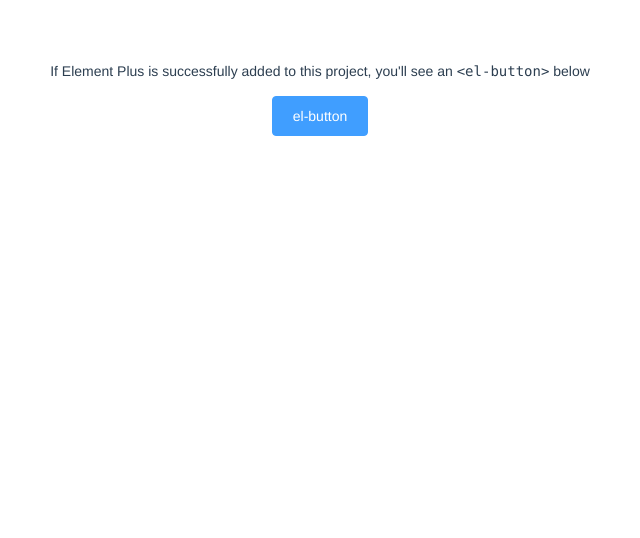
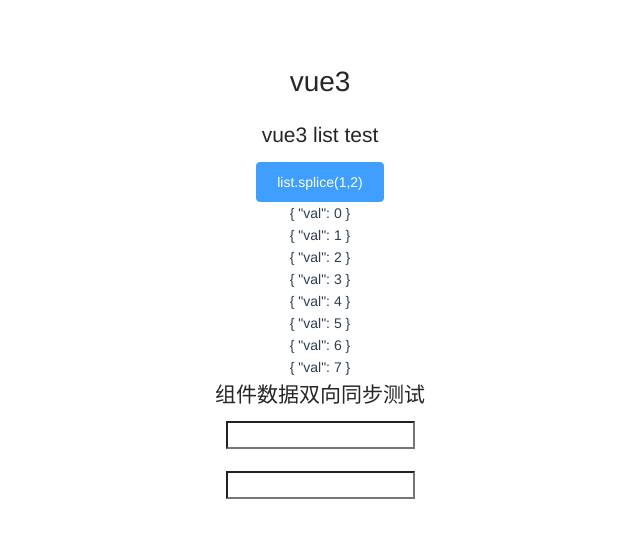
Before and after one commit to thetime50/vue3-practice, a Vue app: page /vue3test in a window 1280 px wide. Shown: the top 538 px of the page, without its empty margins (320-960 px from the left). Built offline with nearby package versions, Linux system fonts and the light colour scheme.

Commit message:
修改文件结构

```diff
--- a/src/App.vue
+++ b/src/App.vue
@@ -1,11 +1,6 @@
 <template>
   <div>
-    <p>
-      If Element Plus is successfully added to this project, you'll see an
-      <code v-text="'<el-button>'"></code>
-      below
-    </p>
-    <el-button type="primary">el-button</el-button>
+    <h1>vue3</h1>
   </div>
   <router-view/>
 </template>
--- a/src/router/index.js
+++ b/src/router/index.js
@@ -15,6 +15,16 @@
   //   // which is lazy-loaded when the route is visited.
   //   component: () => import(/* webpackChunkName: "about" */ '../views/About.vue'),
   // },
+  {
+    path: '/elementtest',
+    name: 'elementtest',
+    component: () => import('@/views/elementTest/elementTest.vue'),
+  },
+  {
+    path: '/vue3test',
+    name: 'vue3test',
+    component: () => import('@/views/vue3Test/vue3Test.vue'),
+  },
 ];
 
 const router = createRouter({
--- a/src/views/Home.vue
+++ b/src/views/Home.vue
@@ -1,63 +1,33 @@
 <template>
   <div class="home">
     <h1>HELLO VUE3</h1>
-    <div>
-      <eli-edit style="width: 1em; height: 1em; margin-right: 8px;"  />
-      <el-icon :size="18" color="#666"> <!-- 从elicon继承样式 -->
-        <eli-edit />
-      </el-icon>
-      <div>
-        <el-button type="primary" icon="el-icon-edit" >button icon test</el-button>
-        <i>但是button组件里面的还是font icon</i>
-      </div>
-    </div>
-    <div>
-      <h2>vue3 list test</h2>
-      <el-button type="primary" @click="listSplice">list.splice(1,2)</el-button>
-      <template v-for="(item,index) in list">
-        <!-- eslint-disable-next-line -->
-        <item :obj="item" />
-      </template>
-    </div>
-    <div>
-      <h2>组件数据双向同步测试</h2>
-      <m-edit v-model="mval"/><br>
-      <!-- <m-edit :value="mval" @input="inputCb"/><br> -->
-      <m-edit :modelValue="mval" @update:modelValue="updateModelValueCb"/><br>
-      <!-- mval = $event -->
-    </div>
+    <ul>
+       <template v-for="(item, index) in menu" :key="index">
+          <li>
+            <router-link :to="item.path">
+              {{item.name}}
+            </router-link>
+          </li>
+       </template>
+    </ul>
   </div>
 </template>
 
 <script>
 // @ is an alias to /src
-import item from './item.vue';
-import mEdit from './mEdit.vue';
 
 export default {
   name: 'Home',
-  components: {
-    item,
-    mEdit,
-  },
   data() {
     return {
-      list: Array.from({ length: 8 }, (v, i) => ({ val: i })),
-      mval: '',
+      menu: [
+        { name: 'element test', path: '/elementtest' },
+        { name: 'vue3 test', path: '/vue3test' },
+      ],
     };
   },
   methods: {
-    listSplice() {
-      this.list.splice(1, 2);
-    },
-    inputCb(val) {
-      console.log('inputCb', val);
-      this.mval = val;
-    },
-    updateModelValueCb(val) {
-      console.log('updateModelValueCb', val);
-      this.mval = val;
-    },
+    //
   },
 };
 </script>
--- /dev/null
+++ b/src/views/elementTest/elementTest.vue
@@ -0,0 +1,40 @@
+<template>
+    <div class="component-element-test">
+      <h1>element pluse test</h1>
+
+      <p>
+        If Element Plus is successfully added to this project, you'll see an
+        <code v-text="'<el-button>'"></code>
+        below
+      </p>
+      <el-button type="primary">el-button</el-button>
+
+      <eli-edit style="width: 1em; height: 1em; margin-right: 8px;"  />
+      <el-icon :size="18" color="#666"> <!-- 从elicon继承样式 -->
+        <eli-edit />
+      </el-icon>
+      <div>
+        <el-button type="primary" icon="el-icon-edit" >button icon test</el-button>
+        <i>但是button组件里面的还是font icon</i>
+      </div>
+
+    </div>
+</template>
+
+<script>
+/* message */
+
+export default {
+  name: 'element-test',
+  data() {
+    return {
+    };
+  },
+};
+</script>
+
+<style rel="stylesheet/scss" lang="scss" scoped>
+    .component-element-test{
+
+    }
+</style>
--- a/src/views/item.vue
+++ b/src/views/vue3Test/item.vue
@@ -17,7 +17,7 @@
     };
   },
   watch: {
-    obj(after, before) {
+    obj(after) {
       console.log(Object.assign(after));
     },
   },
--- /dev/null
+++ b/src/views/vue3Test/vue3Test.vue
@@ -0,0 +1,57 @@
+<template>
+    <div class="component-vue3-test">
+      <h2>vue3 list test</h2>
+      <el-button type="primary" @click="listSplice">list.splice(1,2)</el-button>
+      <!-- eslint-disable-next-line -->
+      <template v-for="(item,index) in list">
+        <!-- eslint-disable-next-line -->
+        <item :obj="item" />
+      </template>
+    </div>
+    <div>
+      <h2>组件数据双向同步测试</h2>
+      <m-edit v-model="mval"/><br>
+      <!-- <m-edit :value="mval" @input="inputCb"/><br> -->
+      <m-edit :modelValue="mval" @update:modelValue="updateModelValueCb"/><br>
+      <!-- mval = $event -->
+    </div>
+</template>
+
+<script>
+/* message */
+import item from './item.vue';
+import mEdit from './mEdit.vue';
+
+export default {
+  name: 'vue3-test',
+  components: {
+    item,
+    mEdit,
+  },
+  data() {
+    return {
+      list: Array.from({ length: 8 }, (v, i) => ({ val: i })),
+      mval: '',
+    };
+  },
+  methods: {
+    listSplice() {
+      this.list.splice(1, 2);
+    },
+    inputCb(val) {
+      console.log('inputCb', val);
+      this.mval = val;
+    },
+    updateModelValueCb(val) {
+      console.log('updateModelValueCb', val);
+      this.mval = val;
+    },
+  },
+};
+</script>
+
+<style rel="stylesheet/scss" lang="scss" scoped>
+    .component-vue3-test{
+
+    }
+</style>
```
Also changed, not shown: src/views/vue3Test/mEdit.vue (renamed from src/views/mEdit.vue).
